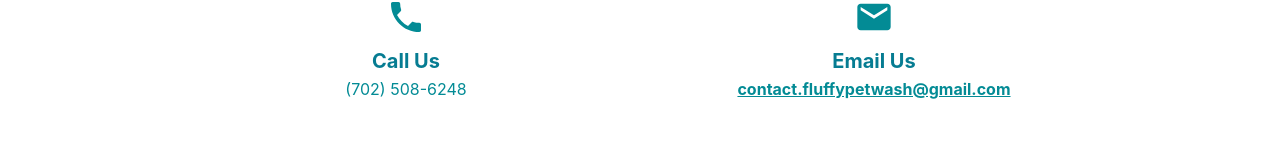
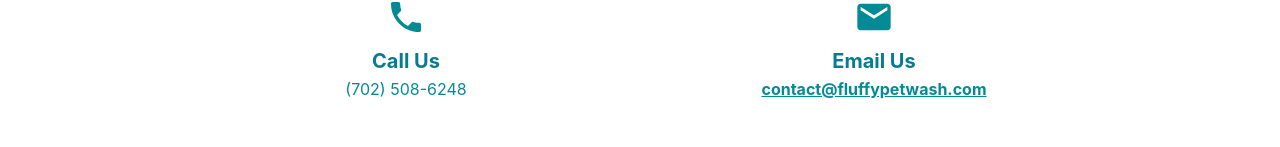
Before and after one commit to crisboxing11/Fluffy, a Next.js app: page /contact in a window 1280 px wide. Shown: the part 261-408 px from the top of the page. Built offline with nearby package versions, Linux system fonts and the light colour scheme.

Commit message:
changed email handle to more professional email

```diff
--- a/pages/contact.tsx
+++ b/pages/contact.tsx
@@ -148,7 +148,7 @@ const ContactPage = () => {
             <Typography variant="h6" fontWeight="bold">Email Us</Typography>
           <Typography variant="body1" color="textSecondary">
   <a href="mailto:contact.fluffypetwash@gmail.com" style={{ color: '#038B95', fontWeight: 'bold' }}>
-    contact.fluffypetwash@gmail.com
+    contact@fluffypetwash.com
   </a>
 </Typography>
           </Grid>
```
